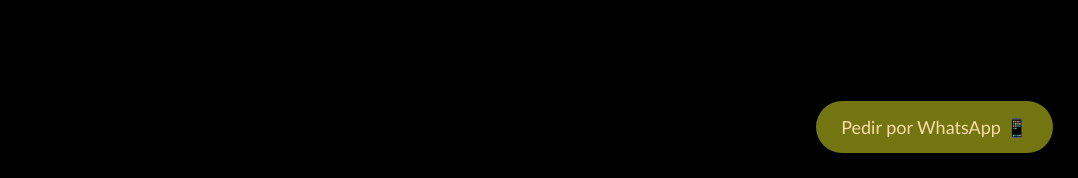
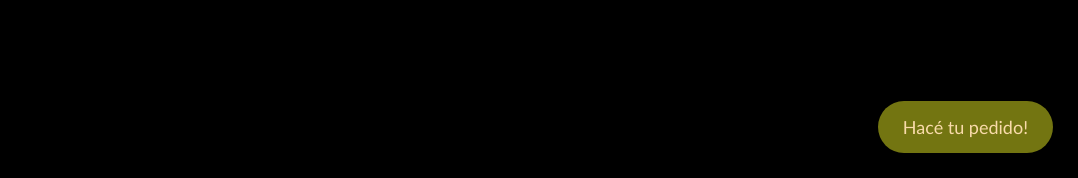
Before and after one commit to giuliofattoincasa/giuliofattoincasa.github.io, a plain HTML site: page index.html in a window 1280 px wide. Shown: the part 622-800 px from the top of the page, without its empty margins (202-1280 px from the left). Drawn offline with Linux system fonts and the light colour scheme.

Commit message:
Update index.html

```diff
--- a/index.html
+++ b/index.html
@@ -3,7 +3,7 @@
 <head>
     <meta charset="UTF-8">
     <meta name="viewport" content="width=device-width, initial-scale=1.0">
-    <title>Giulio - Fatto in casa</title>
+    <title>Giulio • Fatto in casa</title>
     <style>
         body {
             margin: 0;
@@ -50,7 +50,7 @@
     </div>
 
     <a href="https://wa.me/5491134240420" class="btn-whatsapp" target="_blank">
-        Pedir por WhatsApp 📱
+        Hacé tu pedido!
     </a>
 
 </body>
```
